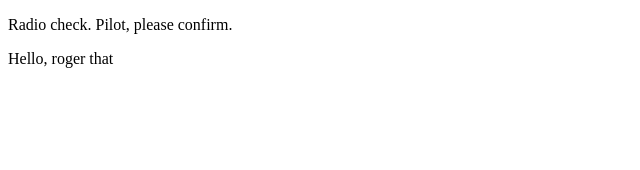
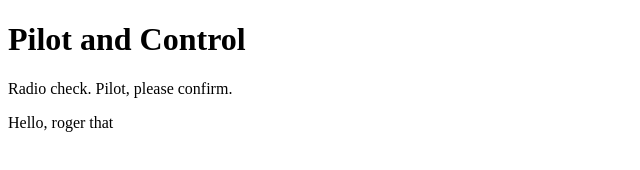
Before and after one commit to pranushak/communication-log, a plain HTML site: page index.html in a window 1280 px wide. Shown: the whole page, without its empty margins (0-640 px from the left). Drawn offline with Linux system fonts and the light colour scheme.

Commit message:
change from control

```diff
--- a/index.html
+++ b/index.html
@@ -1,6 +1,7 @@
 <!DOCTYPE html>
 <html>
   <body>
+    <h1>Pilot and Control</h1>
     <p>Radio check. Pilot, please confirm.</p>
     <p>Hello, roger that</p>
   </body>
```
